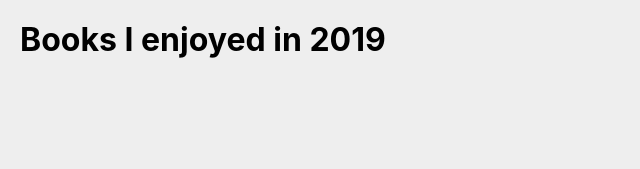
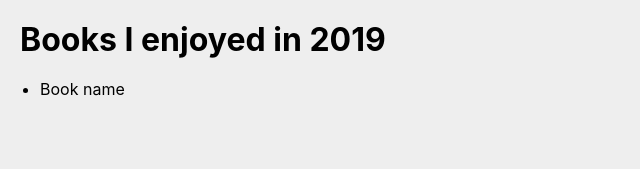
Before and after one commit to ivanahuckova/graphQL-goodreads, a React (Create React App) app in the folder client/: page / in a window 1280 px wide. Shown: the top 169 px of the page, without its empty margins (0-640 px from the left). Built offline with nearby package versions, Linux system fonts and the light colour scheme.

Commit message:
create components structure

```diff
--- a/client/src/App.js
+++ b/client/src/App.js
@@ -1,9 +1,12 @@
 import React from 'react';
 
+// import components
+import BookList from './components/BookList';
 function App() {
     return (
         <div id="main">
             <h1>Books I enjoyed in 2019</h1>
+            <BookList />
         </div>
     );
 }
--- /dev/null
+++ b/client/src/components/BookList.js
@@ -0,0 +1,13 @@
+import React, { Component } from 'react';
+
+export default class BookList extends Component {
+    render() {
+        return (
+            <div>
+                <ul id="book-list">
+                    <li>Book name</li>
+                </ul>
+            </div>
+        );
+    }
+}
```
